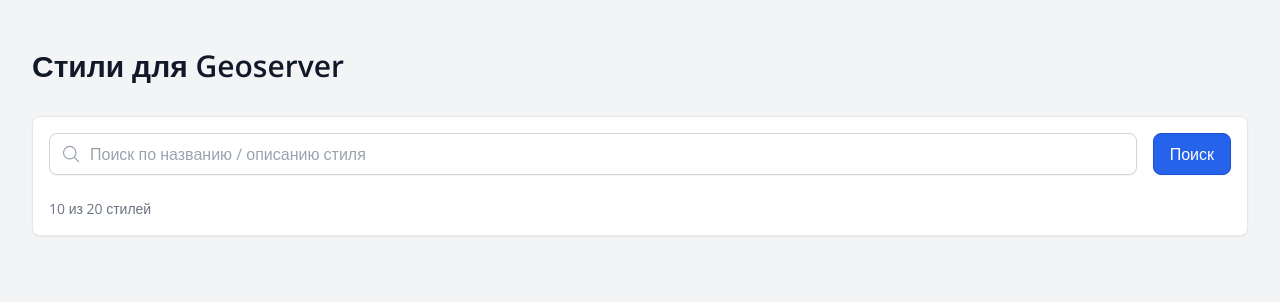
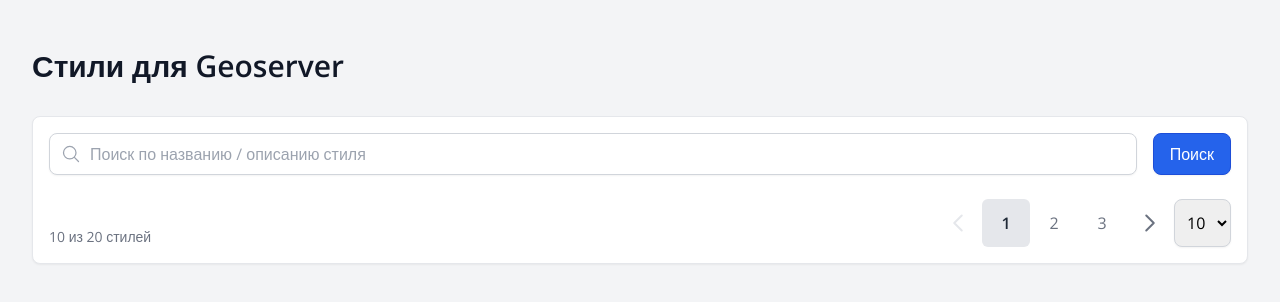
Before and after one commit to Antikab/geostyle, a Next.js app: page / in a window 1280 px wide. Shown: the top 302 px of the page. Built offline with nearby package versions, Linux system fonts and the light colour scheme.

Commit message:
сделал верстку поиска с пагинацией

```diff
--- a/src/app/page.js
+++ b/src/app/page.js
@@ -31,7 +31,7 @@ export default function Home() {
             </svg>
 
             <input
-              className="pl-10 flex-grow p-2 border border-gray-300 rounded-lg shadow-sm"
+              className="pl-10 flex-grow p-2 border border-gray-300 rounded-lg shadow-sm focus:outline-none focus:ring-4 focus:ring-blue-500/30 focus:border-blue-500 hover:border-gray-400"
               type="text"
               id="search-input"
               placeholder="Поиск по названию / описанию стиля"
@@ -46,8 +46,62 @@ export default function Home() {
         </form>
         <div className="flex w-full justify-between items-end">
           <p className="text-sm mt-6 text-gray-500">10 из 20 стилей</p>
-          <div className="flex ">
-            <button className=""></button>
+          <div className="mt-6 flex ">
+            <button
+              disabled
+              className="flex items-center justify-center size-12  bg-white rounded-md hover:bg-gray-100 text-gray-500 hover:text-gray-800 disabled:text-gray-200 disabled:hover:bg-white"
+            >
+              <svg
+                xmlns="http://www.w3.org/2000/svg"
+                fill="none"
+                viewBox="0 0 24 24"
+                strokeWidth={2}
+                stroke="currentColor"
+                className="size-6"
+              >
+                <path
+                  strokeLinecap="round"
+                  strokeLinejoin="round"
+                  d="M15.75 19.5 8.25 12l7.5-7.5"
+                />
+              </svg>
+            </button>
+            <button className="flex items-center justify-center size-12  bg-gray-200 rounded-md hover:bg-gray-200 text-gray-800 hover:text-gray-800 font-semibold">
+              1
+            </button>
+            <button className="flex items-center justify-center size-12  bg-white rounded-md hover:bg-gray-100 text-gray-500 hover:text-gray-700">
+              2
+            </button>
+            <button className="flex items-center justify-center size-12  bg-white rounded-md hover:bg-gray-100 text-gray-500 hover:text-gray-700">
+              3
+            </button>
+            <button className="flex items-center justify-center size-12  bg-white rounded-md hover:bg-gray-100 text-gray-500 hover:text-gray-800 disabled:text-gray-200 disabled:hover:bg-white">
+              <svg
+                xmlns="http://www.w3.org/2000/svg"
+                fill="none"
+                viewBox="0 0 24 24"
+                strokeWidth={2}
+                stroke="currentColor"
+                className="size-6 rotate-180"
+              >
+                <path
+                  strokeLinecap="round"
+                  strokeLinejoin="round"
+                  d="M15.75 19.5 8.25 12l7.5-7.5"
+                />
+              </svg>
+            </button>
+            <label htmlFor="style-filter" className="sr-only">
+              Количество элементов на странице:
+            </label>
+            <select
+              className="flex-grow p-2 border border-gray-300 rounded-lg shadow-sm focus:outline-none focus:ring-4 focus:ring-blue-500/30 focus:border-blue-500 hover:border-gray-400"
+              id="style-filter"
+            >
+              <option value="">10</option>
+              <option value="style1">20</option>
+              <option value="style2">30</option>
+            </select>
           </div>
         </div>
       </div>
```
